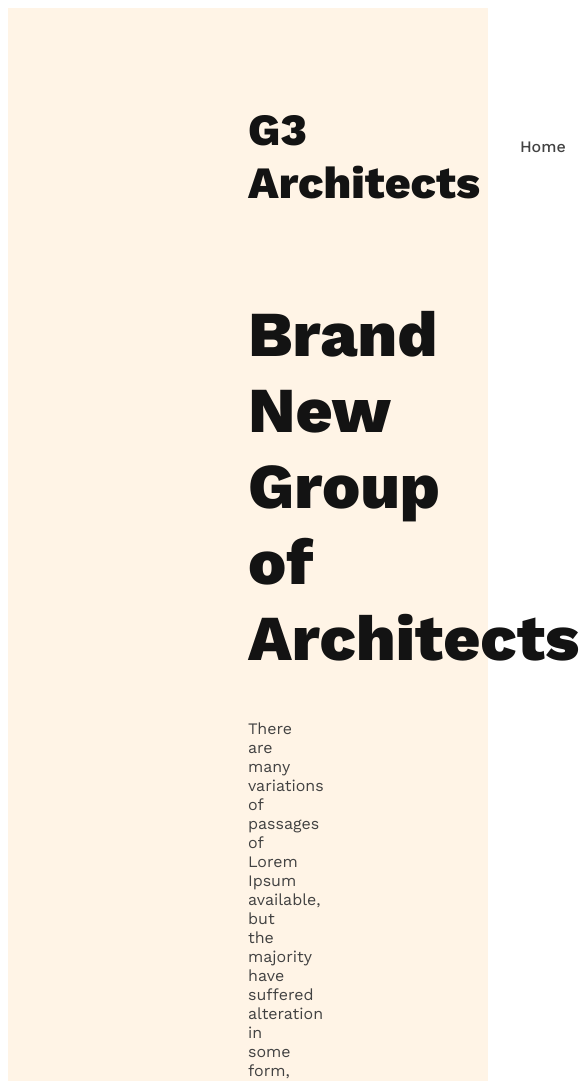
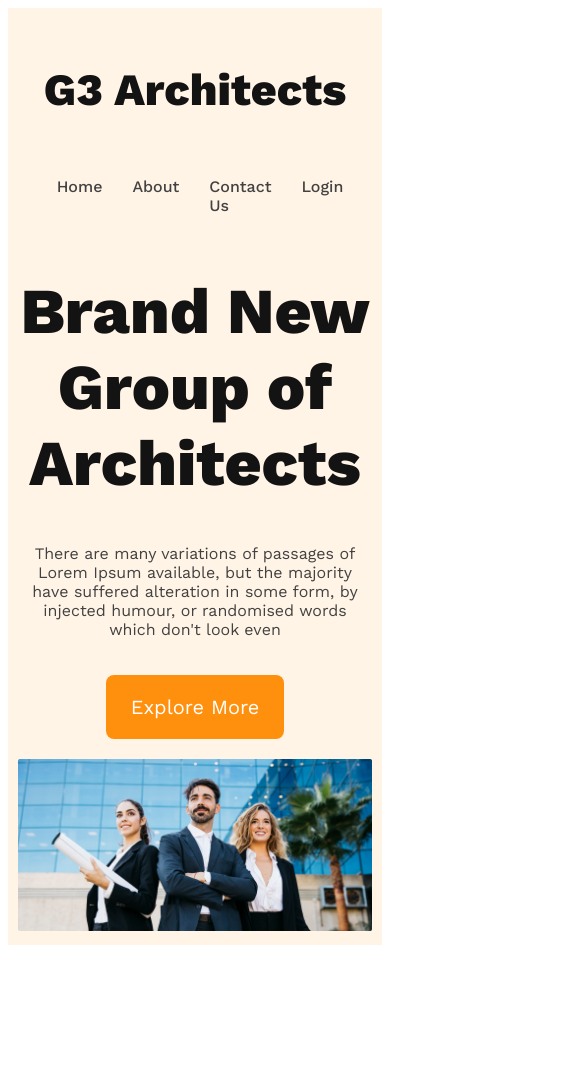
Before and after one commit to tashrifantora/G3-Architects-Website, a plain HTML site: page index.html in a window 390 px wide. Shown: the top 1081 px of the page, 585 px wide, since content can reach past the window. After the commit the page ends 953 px from the top, so only its background shows below. Drawn offline with nearby package versions, Linux system fonts and the light colour scheme.

Commit message:
responsive done

```diff
--- a/styles/architects.css
+++ b/styles/architects.css
@@ -47,6 +47,11 @@ nav li a {
     margin: 0 auto;
 }
 
+.banner img {
+    margin-top: 20px;
+    width: 100%;
+}
+
 .banner-title {
     color: #131313;
     font-size: 4rem;
@@ -55,11 +60,41 @@ nav li a {
 
 .banner-discription {
     color: #424242;
+    padding-bottom: 20px;
 }
 
 .btn-primary {
-    padding: 25px 20px;
+    padding: 20px 25px;
+    font-size: 1.25rem;
     border: none;
     border-radius: 8px;
     background: #FF900E;
+    color: #FFFFFF;
+    cursor: pointer;
 }
+
+
+
+
+/* Responsive for MObile device */
+@media screen and (max-width:575px) {
+    header {
+        padding: 10px;
+    }
+
+    nav {
+        flex-direction: column;
+    }
+
+}
+
+/* Tablet or medium devices */
+@media screen and (min-width:576px) and (max-width:960px) {
+    header {
+        padding: 50px;
+    }
+
+    nav {
+        flex-direction: column;
+    }
+}
```
